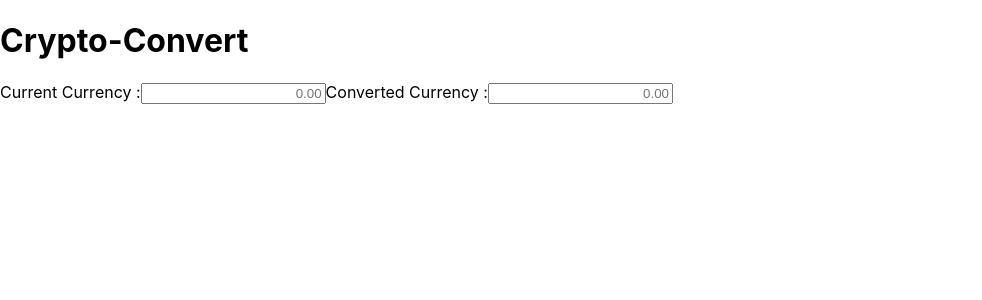
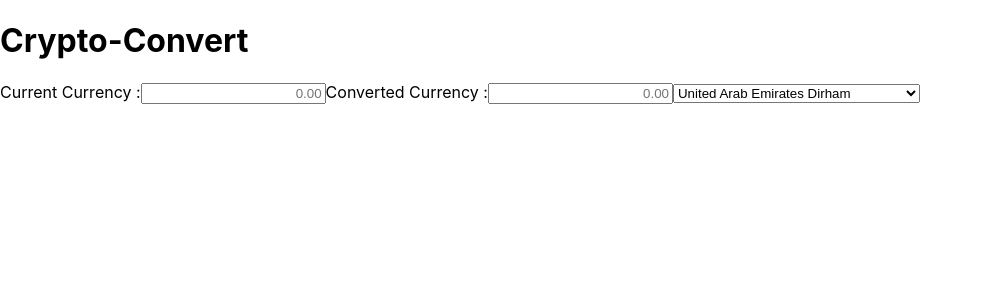
Before and after one commit to danielarmbruster0314/Phase-2-Coding-Project-Crypto-Currency-Converter, a React (Create React App) app in the folder currency-converter/: page / in a window 1280 px wide. Shown: the top 300 px of the page, without its empty margins (0-982 px from the left). Built offline with nearby package versions, Linux system fonts and the light colour scheme.

Commit message:
added all select input for primary currency

```diff
--- a/currency-converter/src/Convert.js
+++ b/currency-converter/src/Convert.js
@@ -5,6 +5,165 @@ function Convert(){
             <input type="number" id="current" name="current" dir="rtl" placeholder="0.00"></input>
             <label htmlFor="converted">Converted Currency :</label>
             <input type="number" id="converted" name="converted" dir="rtl" placeholder="0.00"></input>
+            <select name="currentCurrency">
+                <option value="AED">United Arab Emirates Dirham</option>
+                <option value="AFN">Afghan Afghani</option>
+                <option value="ALL">Albanian Lek</option>
+                <option value="AMD">Armenian Dram</option>
+                <option value="ANG">Netherlands Antillean Guilder</option>
+                <option value="AOA">Angolan Kwanza</option>
+                <option value="ARS">Argentine Peso</option>
+                <option value="AUD">Australian Dollar</option>
+                <option value="AWG">Aruban Florin</option>
+                <option value="AZN">Azerbaijani Manat</option>
+                <option value="BAM">Bosnia-Herzegovina Convertible Mark</option>
+                <option value="BBD">Barbadian Dollar</option>
+                <option value="BDT">Bangladeshi Taka</option>
+                <option value="BGN">Bulgarian Lev</option>
+                <option value="BHD">Bahraini Dinar</option>
+                <option value="BIF">Burundian Franc</option>
+                <option value="BMD">Bermudan Dollar</option>
+                <option value="BND">Brunei Dollar</option>
+                <option value="BOB">Bolivian Boliviano</option>
+                <option value="BRL">Brazilian Real</option>
+                <option value="BSD">Bahamian Dollar</option>
+                <option value="BTN">Bhutanese Ngultrum</option>
+                <option value="BWP">Botswanan Pula</option>
+                <option value="BZD">Belize Dollar</option>
+                <option value="CAD">Canadian Dollar</option>
+                <option value="CDF">Congolese Franc</option>
+                <option value="CHF">Swiss Franc</option>
+                <option value="CLF">Chilean Unit of Account UF</option>
+                <option value="CLP">Chilean Peso</option>
+                <option value="CNH">Chinese Yuan Offshore</option>
+                <option value="CNY">Chinese Yuan</option>
+                <option value="COP">Colombian Peso</option>
+                <option value="CUP">Cuban Peso</option>
+                <option value="CVE">Cape Verdean Escudo</option>
+                <option value="CZK">Czech Republic Koruna</option>
+                <option value="DJF">Djiboutian Franc</option>
+                <option value="DKK">Danish Krone</option>
+                <option value="DOP">Dominican Peso</option>
+                <option value="DZD">Algerian Dinar</option>
+                <option value="EGP">Egyptian Pound</option>
+                <option value="ERN">Eritrean Nakfa</option>
+                <option value="ETB">Ethiopian Birr</option>
+                <option value="EUR">Euro</option>
+                <option value="FJD">Fijian Dollar</option>
+                <option value="FKP">Falkland Islands Pound</option>
+                <option value="GBP">British Pound Sterling</option>
+                <option value="GEL">Georgian Lari</option>
+                <option value="GHS">Ghanaian Cedi</option>
+                <option value="GIP">Gibraltar Pound</option>
+                <option value="GMD">Gambian Dalasi</option>
+                <option value="GNF">Guinean Franc</option>
+                <option value="GTQ">Guatemalan Quetzal</option>
+                <option value="GYD">Guyanaese Dollar</option>
+                <option value="HKD">Hong Kong Dollar</option>
+                <option value="HNL">Honduran Lempira</option>
+                <option value="HRK">Croatian Kuna</option>
+                <option value="HTG">Haitian Gourde</option>
+                <option value="HUF">Hungarian Forint</option>
+                <option value="ICP">Internet Computer</option>
+                <option value="IDR">Indonesian Rupiah</option>
+                <option value="ILS">Israeli New Sheqel</option>
+                <option value="INR">Indian Rupee</option>
+                <option value="IQD">Iraqi Dinar</option>
+                <option value="IRR">Iranian Rial</option>
+                <option value="ISK">Icelandic Krona</option>
+                <option value="JEP">Jersey Pound</option>
+                <option value="JMD">Jamaican Dollar</option>
+                <option value="JOD">Jordanian Dinar</option>
+                <option value="JPY">Japanese Yen</option>
+                <option value="KES">Kenyan Shilling</option>
+                <option value="KGS">Kyrgystani Som</option>
+                <option value="KHR">Cambodian Riel</option>
+                <option value="KMF">Comorian Franc</option>
+                <option value="KPW">North Korean Won</option>
+                <option value="KRW">South Korean Won</option>
+                <option value="KWD">Kuwaiti Dinar</option>
+                <option value="KYD">Cayman Islands Dollar</option>
+                <option value="KZT">Kazakhstani Tenge</option>
+                <option value="LAK">Laotian Kip</option>
+                <option value="LBP">Lebanese Pound</option>
+                <option value="LKR">Sri Lankan Rupee</option>
+                <option value="LRD">Liberian Dollar</option>
+                <option value="LSL">Lesotho Loti</option>
+                <option value="LYD">Libyan Dinar</option>
+                <option value="MAD">Moroccan Dirham</option>
+                <option value="MDL">Moldovan Leu</option>
+                <option value="MGA">Malagasy Ariary</option>
+                <option value="MKD">Macedonian Denar</option>
+                <option value="MMK">Myanma Kyat</option>
+                <option value="MNT">Mongolian Tugrik</option>
+                <option value="MOP">Macanese Pataca</option>
+                <option value="MRO">Mauritanian Ouguiya (pre-2018)</option>
+                <option value="MRU">Mauritanian Ouguiya</option>
+                <option value="MUR">Mauritian Rupee</option>
+                <option value="MVR">Maldivian Rufiyaa</option>
+                <option value="MWK">Malawian Kwacha</option>
+                <option value="MXN">Mexican Peso</option>
+                <option value="MYR">Malaysian Ringgit</option>
+                <option value="MZN">Mozambican Metical</option>
+                <option value="NAD">Namibian Dollar</option>
+                <option value="NGN">Nigerian Naira</option>
+                <option value="NOK">Norwegian Krone</option>
+                <option value="NPR">Nepalese Rupee</option>
+                <option value="NZD">New Zealand Dollar</option>
+                <option value="OMR">Omani Rial</option>
+                <option value="PAB">Panamanian Balboa</option>
+                <option value="PEN">Peruvian Nuevo Sol</option>
+                <option value="PGK">Papua New Guinean Kina</option>
+                <option value="PHP">Philippine Peso</option>
+                <option value="PKR">Pakistani Rupee</option>
+                <option value="PLN">Polish Zloty</option>
+                <option value="PYG">Paraguayan Guarani</option>
+                <option value="QAR">Qatari Rial</option>
+                <option value="RON">Romanian Leu</option>
+                <option value="RSD">Serbian Dinar</option>
+                <option value="RUB">Russian Ruble</option>
+                <option value="RUR">Old Russian Ruble</option>
+                <option value="RWF">Rwandan Franc</option>
+                <option value="SAR">Saudi Riyal</option>
+                <option value="SBDf">Solomon Islands Dollar</option>
+                <option value="SCR">Seychellois Rupee</option>
+                <option value="SDG">Sudanese Pound</option>
+                <option value="SDR">Special Drawing Rights</option>
+                <option value="SEK">Swedish Krona</option>
+                <option value="SGD">Singapore Dollar</option>
+                <option value="SHP">Saint Helena Pound</option>
+                <option value="SLL">Sierra Leonean Leone</option>
+                <option value="SOS">Somali Shilling</option>
+                <option value="SRD">Surinamese Dollar</option>
+                <option value="SYP">Syrian Pound</option>
+                <option value="SZL">Swazi Lilangeni</option>
+                <option value="THB">Thai Baht</option>
+                <option value="TJS">Tajikistani Somoni</option>
+                <option value="TMT">Turkmenistani Manat</option>
+                <option value="TND">Tunisian Dinar</option>
+                <option value="TOP">Tongan Pa'anga</option>
+                <option value="TRY">Turkish Lira</option>
+                <option value="TTD">Trinidad and Tobago Dollar</option>
+                <option value="TWD">New Taiwan Dollar</option>
+                <option value="TZS">Tanzanian Shilling</option>
+                <option value="UAH">Ukrainian Hryvnia</option>
+                <option value="UGX">Ugandan Shilling</option>
+                <option value="USD">United States Dollar</option>
+                <option value="UYU">Uruguayan Peso</option>
+                <option value="UZS">Uzbekistan Som</option>
+                <option value="VND">Vietnamese Dong</option>
+                <option value="VUV">Vanuatu Vatu</option>
+                <option value="WST">Samoan Tala</option>
+                <option value="XAF">CFA Franc BEAC</option>
+                <option value="XCD">East Caribbean Dollar</option>
+                <option value="XDR">Special Drawing Rights</option>
+                <option value="XOF">CFA Franc BCEAO</option>
+                <option value="XPF">CFP Franc</option>
+                <option value="YER">Yemeni Rial</option>
+                <option value="ZAR">South African Rand</option>
+                <option value="ZMW">Zambian Kwacha</option>
+                <option value="ZWl">Zimbabwean Dollar</option>
+            </select>
         </div>
     )
 }
```
